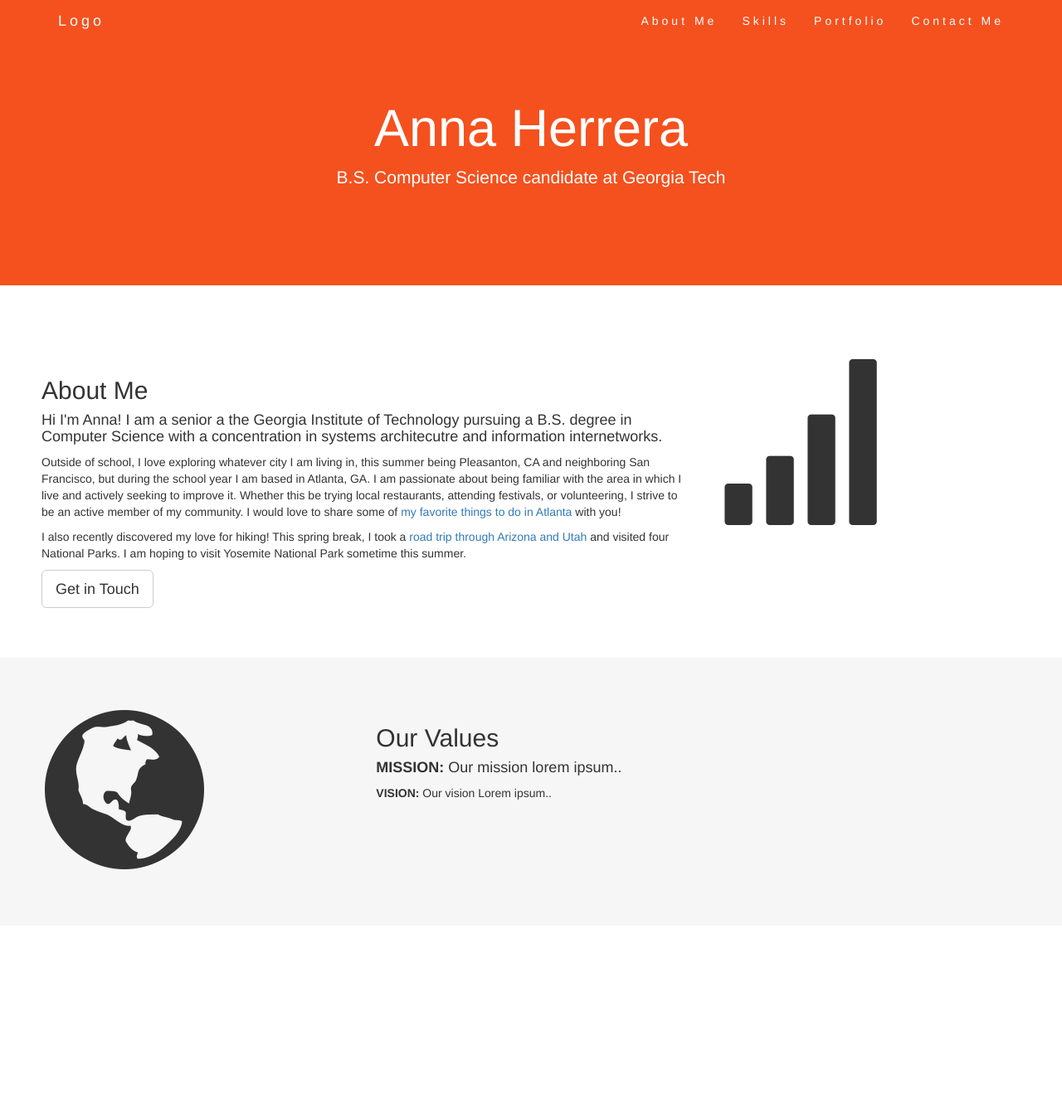
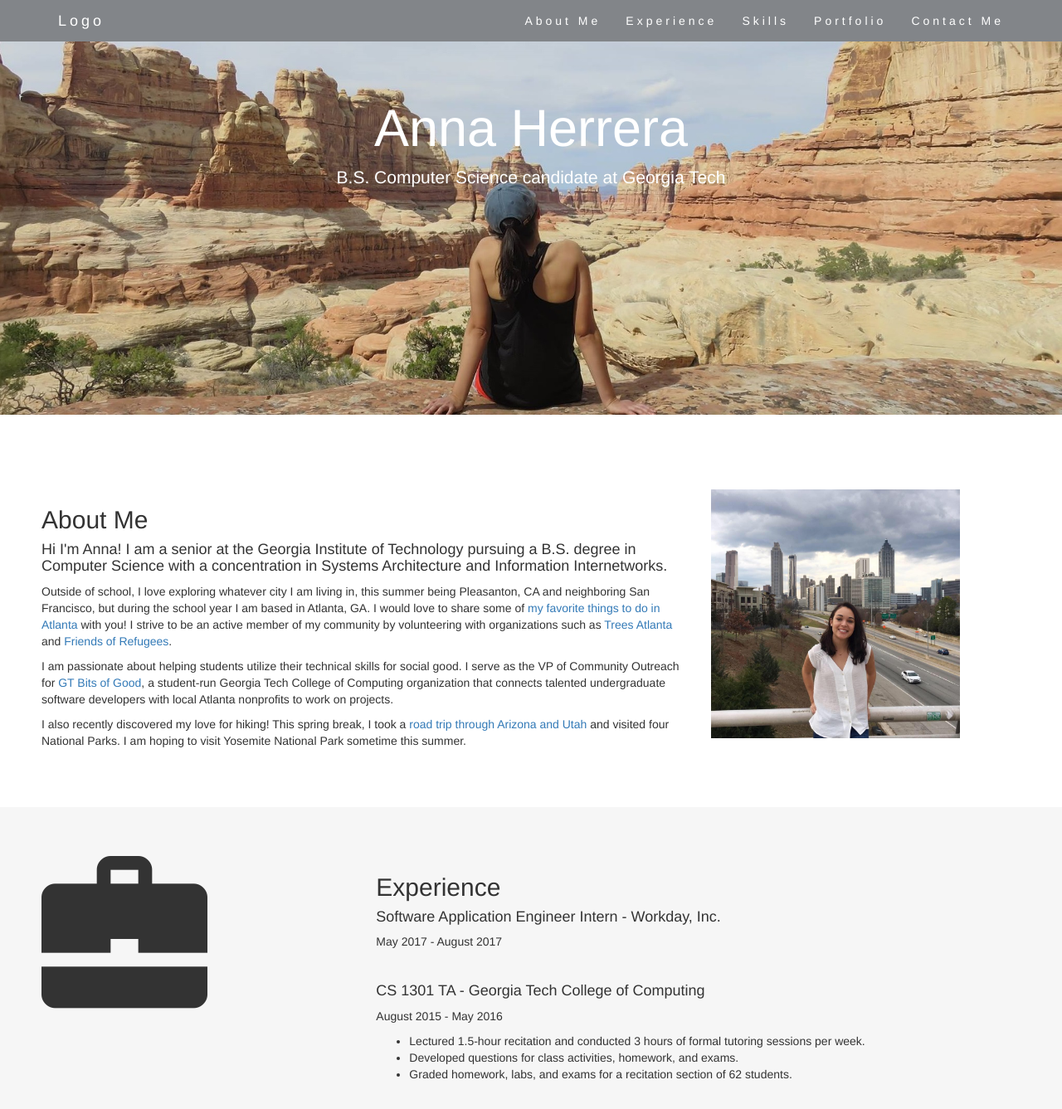
Before and after one commit to anna-herrera/anna-herrera.github.io, a plain HTML site: page index.html in a window 1280 px wide. Shown: the whole page at 83% size. Before the commit the page ends 1116 px from the top, so only its background shows below. Drawn offline with nearby package versions, Linux system fonts and the light colour scheme.

Commit message:
updated experience, aboutme, and banner bkg img

```diff
--- a/css/style.css
+++ b/css/style.css
@@ -5,10 +5,16 @@
 }
 
 .jumbotron {
-    background-color: #f4511e; /* Orange */
+    background-color: #828589; /* Orange */
     color: #ffffff;
     text-align: center;
     padding: 100px 25px;
+    height: 500px;
+    background-position:center center;
+    background-repeat:no-repeat;
+    background-size:cover;
+    background-attachment:fixed !important;
+    overflow:hidden;
 }
 
 .container-fluid {
@@ -27,7 +33,7 @@
 
 .navbar {
     margin-bottom: 0;
-    background-color: #f4511e;
+    background-color: #828589;
     z-index: 9999;
     border: 0;
     line-height: 1.42857143 !important;
@@ -40,7 +46,7 @@
 }
 
 .navbar-nav li a:hover, .navbar-nav li.active a {
-    color: #f4511e !important;
+    color: #828589 !important;
     background-color: #fff !important;
 }
 
--- a/index.html
+++ b/index.html
@@ -29,6 +29,7 @@
             <div class="collapse navbar-collapse" id="myNavbar">
             <ul class="nav navbar-nav navbar-right">
                 <li><a href="#about">About Me</a></li>
+                <li><a href="#experience">Experience</a></li>
                 <li><a href="#skills">Skills</a></li>
                 <li><a href="#portfolio">Portfolio</a></li>
                 <li><a href="#contact">Contact Me</a></li>
@@ -37,7 +38,7 @@
     </div>
 </nav>
 
-<div class="jumbotron">
+<div class="jumbotron" style = "background-image: url(./images/banner.jpg)">
     <h1>Anna Herrera</h1>
     <p>B.S. Computer Science candidate at Georgia Tech</p>
 </div>
@@ -46,15 +47,17 @@
     <div class="row">
         <div class="col-sm-8">
             <h2>About Me</h2>
-            <h4>Hi I'm Anna! I am a senior a the Georgia Institute of Technology pursuing a B.S. degree in Computer Science with a concentration in systems architecutre and information internetworks. </h4>
+            <h4>Hi I'm Anna! I am a senior at the Georgia Institute of Technology pursuing a B.S. degree in Computer Science with a concentration in Systems Architecture and Information Internetworks. </h4>
 
-            <p>Outside of school, I love exploring whatever city I am living in, this summer being Pleasanton, CA and neighboring San Francisco, but during the school year I am based in Atlanta, GA. I am passionate about being familiar with the area in which I live and actively seeking to improve it. Whether this be trying local restaurants, attending festivals, or volunteering, I strive to be an active member of my community. I would love to share some of <a href="#">my favorite things to do in Atlanta</a> with you!</p>
+            <p>Outside of school, I love exploring whatever city I am living in, this summer being Pleasanton, CA and neighboring San Francisco, but during the school year I am based in Atlanta, GA. I would love to share some of <a href="#">my favorite things to do in Atlanta</a> with you! I strive to be an active member of my community by volunteering with organizations such as <a href="https://treesatlanta.org/">Trees Atlanta</a> and <a href="https://friendsofrefugees.com/">Friends of Refugees</a>.</p>
+
+            <p>I am passionate about helping students utilize their technical skills for social good. I serve as the VP of Community Outreach for <a href="http://www.bitsofgood.org">GT Bits of Good</a>, a student-run Georgia Tech College of Computing organization that connects talented undergraduate software developers with local Atlanta nonprofits to work on projects.</p>
 
             <p>I also recently discovered my love for hiking! This spring break, I took a <a href="#">road trip through Arizona and Utah</a> and visited four National Parks. I am hoping to visit Yosemite National Park sometime this summer.</p>
-            <button class="btn btn-default btn-lg">Get in Touch</button>
+            <!-- <button class="btn btn-default btn-lg">Get in Touch</button> -->
         </div>
         <div class="col-sm-4">
-            <span class="glyphicon glyphicon-signal logo"></span>
+            <img src="./images/atlanta.jpg" alt="Exploring Atlanta" style="width:300px;height:300px;padding=100px;">
         </div>
     </div>
 </div>
@@ -62,17 +65,26 @@
 <div class="container-fluid bg-grey">
     <div class="row">
         <div class="col-sm-4">
-            <span class="glyphicon glyphicon-globe logo"></span>
+            <span class="glyphicon glyphicon-briefcase logo" style="width:300px;height:300px;padding=100px;"></span>
         </div>
         <div class="col-sm-8">
-            <h2>Our Values</h2>
-            <h4><strong>MISSION:</strong> Our mission lorem ipsum..</h4>
-            <p><strong>VISION:</strong> Our vision Lorem ipsum..
+            <h2>Experience</h2>
+            <h4>Software Application Engineer Intern - Workday, Inc.</h4>
+            <p>May 2017 - August 2017</p>
+            <br />
+            <h4>CS 1301 TA - Georgia Tech College of Computing</h4>
+            <p>August 2015 - May 2016</p>
+                <ul>
+                <li>Lectured 1.5-hour recitation and conducted 3 hours of formal tutoring sessions per week.</li>
+                <li>Developed questions for class activities, homework, and exams.</li>
+                <li>Graded homework, labs, and exams for a recitation section of 62 students.</li>
+            </ul></p>
         </div>
     </div>
 </div>
 
 
 
+
 </body>
 </html>
```
Also changed, not shown: images/atlanta.jpg (added), images/banner.jpg (added).
